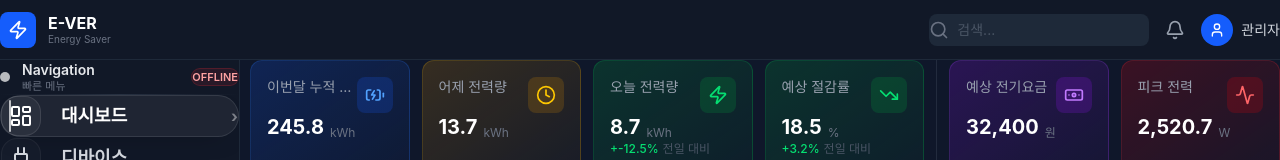
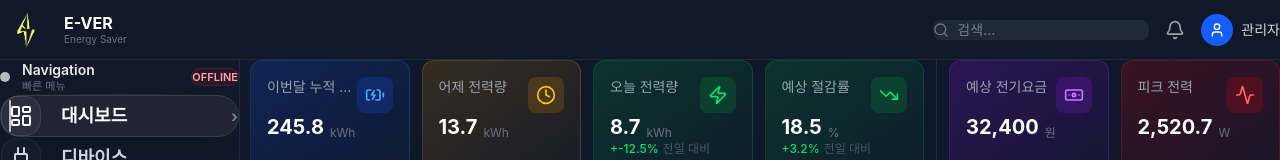
Before and after one commit to team-nexcode/E-VER_IoTCOSS, a Vue app in the folder Frontend/: page / in a window 1280 px wide. Shown: the top 160 px of the page. Built offline with nearby package versions, Linux system fonts and the light colour scheme; no server answers.

Commit message:
change logo

```diff
--- a/Frontend/src/components/Layout/TopBar.vue
+++ b/Frontend/src/components/Layout/TopBar.vue
@@ -1,81 +1,64 @@
 <script setup lang="ts">
 import { ref, onMounted } from 'vue'
-import { Bell, Search, User, Zap } from 'lucide-vue-next'
+import { Bell, Search, User } from 'lucide-vue-next'
 import { useRouter } from 'vue-router'
 
-const router = useRouter() // 라우터 사용
-const hasNotification = ref(false) // 알람 여부
-const unreadCount = ref(0) // 읽지 않은 알람 개수
+const router = useRouter()
+const hasNotification = ref(false)
+const unreadCount = ref(0)
 
-// 서버에서 알람 상태 가져오기
+// 알림 기능 로직 (기존과 동일)
 async function fetchNotifications() {
   try {
-    const res = await fetch('/api/notifications/unread-count') // 실제 API 주소로 변경
+    const res = await fetch('/api/notifications/unread-count')
     if (res.ok) {
       const data = await res.json()
       unreadCount.value = data.unreadCount
       hasNotification.value = unreadCount.value > 0
-    } else {
-      hasNotification.value = false
-      unreadCount.value = 0
     }
   } catch (error) {
     console.error('알람 가져오기 실패:', error)
-    hasNotification.value = false
-    unreadCount.value = 0
   }
 }
 
 onMounted(() => {
   fetchNotifications()
-  // 10초마다 새로고침
   setInterval(fetchNotifications, 10000)
 })
 </script>
 
 <template>
   <header class="fixed top-0 left-0 right-0 h-[60px] bg-[#111827] border-b border-gray-800 flex items-center justify-between px-6 z-50">
-    <!-- 좌측: 로고 + 시스템 이름 (클릭 시 대시보드로 이동) -->
     <button
       type="button"
-      class="flex items-center gap-3 text-left hover:opacity-95 active:opacity-90 transition-opacity"
+      class="flex items-center gap-3 text-left hover:opacity-80 transition-opacity"
       @click="router.push('/')"
-      aria-label="대시보드로 이동"
     >
-      <div class="w-9 h-9 bg-blue-600 rounded-lg flex items-center justify-center">
-        <Zap class="w-5 h-5 text-white" />
+      <div class="w-13 h-13 flex items-center justify-center overflow-hidden">
+        <img
+          src="/logo.png"
+          alt="E-VER Logo"
+          class="w-full h-full object-contain"
+        />
       </div>
+
       <div>
         <h1 class="text-base font-bold text-white leading-tight">E-VER</h1>
         <p class="text-[10px] text-gray-500 leading-tight">Energy Saver</p>
       </div>
     </button>
 
-    <!-- 우측: 검색, 알림, 프로필 -->
     <div class="flex items-center gap-4">
-      <!-- 검색 -->
-      <div class="hidden md:flex items-center bg-gray-800 rounded-lg px-3 py-3 gap-2">
-        <Search class="w-5 h-5 text-gray-500" />
-        <input
-          type="text"
-          placeholder="검색..."
-          class="bg-transparent text-sm text-gray-300 outline-none w-48 placeholder-gray-600 h-8"
-        />
+      <div class="hidden md:flex items-center bg-gray-800 rounded-lg px-3 py-1.5 gap-2">
+        <Search class="w-4 h-4 text-gray-500" />
+        <input type="text" placeholder="검색..." class="bg-transparent text-sm text-gray-300 outline-none w-48" />
       </div>
 
-      <!-- 알림 벨 -->
-      <button
-        class="relative p-2 text-gray-400 hover:text-white hover:bg-gray-800 rounded-lg transition-colors"
-        @click="router.push('/alerts')"
-      >
+      <button class="relative p-2 text-gray-400 hover:text-white" @click="router.push('/alerts')">
         <Bell class="w-5 h-5" />
-        <span
-          v-if="hasNotification"
-          class="absolute top-1.5 right-1.5 w-2 h-2 bg-red-500 rounded-full"
-        />
+        <span v-if="hasNotification" class="absolute top-1.5 right-1.5 w-2 h-2 bg-red-500 rounded-full" />
       </button>
 
-      <!-- 사용자 프로필 -->
       <button class="flex items-center gap-2 px-3 py-1.5 hover:bg-gray-800 rounded-lg transition-colors">
         <div class="w-8 h-8 bg-blue-600 rounded-full flex items-center justify-center">
           <User class="w-4 h-4 text-white" />
```
Also changed, not shown: Frontend/public/logo.png (added).
